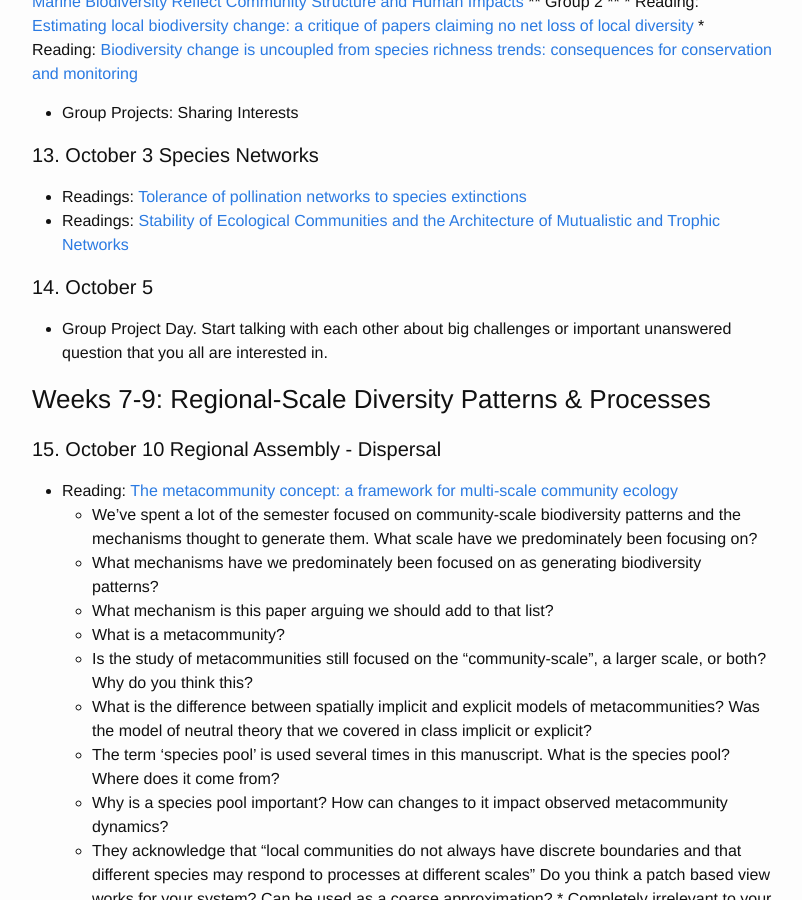
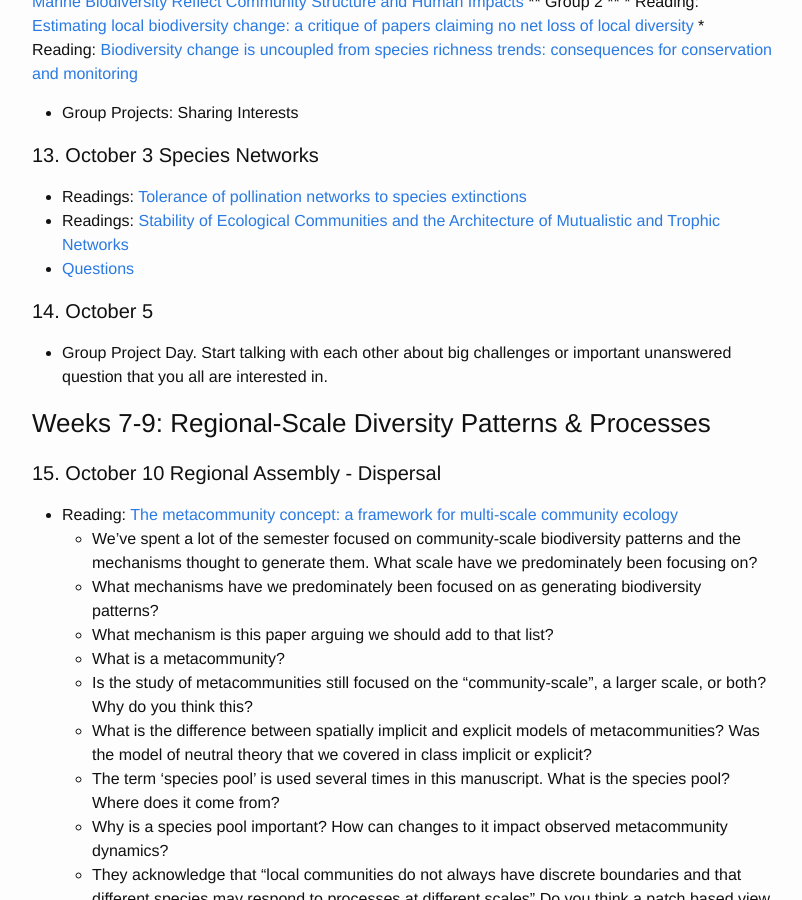
Before and after one commit to skmorgane/biodiversity-course, a Jekyll site: the page built from schedule.md, in a window 1280 px wide and 900 px high, scrolled down 2675 px. Shown: the whole window, without its empty margins (238-1040 px from the left). Built offline with Jekyll 4.4.1, drawn with Linux system fonts in a browser that asks for light colours.

Commit message:
Update schedule.md

```diff
--- a/schedule.md
+++ b/schedule.md
@@ -85,6 +85,7 @@ Everyone needs to read: [Assemblage Time Series Reveal Biodiversity Change but N
 #### 13. October 3  Species Networks
 * Readings: [Tolerance of pollination networks to species extinctions](https://doi.org/10.1098/rspb.2004.2909)
 * Readings: [Stability of Ecological Communities and the Architecture of Mutualistic and Trophic Networks](https://doi.org/10.1126/science.1188321)
+* [Questions]({{ site.baseurl }}/questions/networks)
 
 #### 14. October 5
 * Group Project Day. Start talking with each other about big challenges or important unanswered question that you all are interested in.
```
